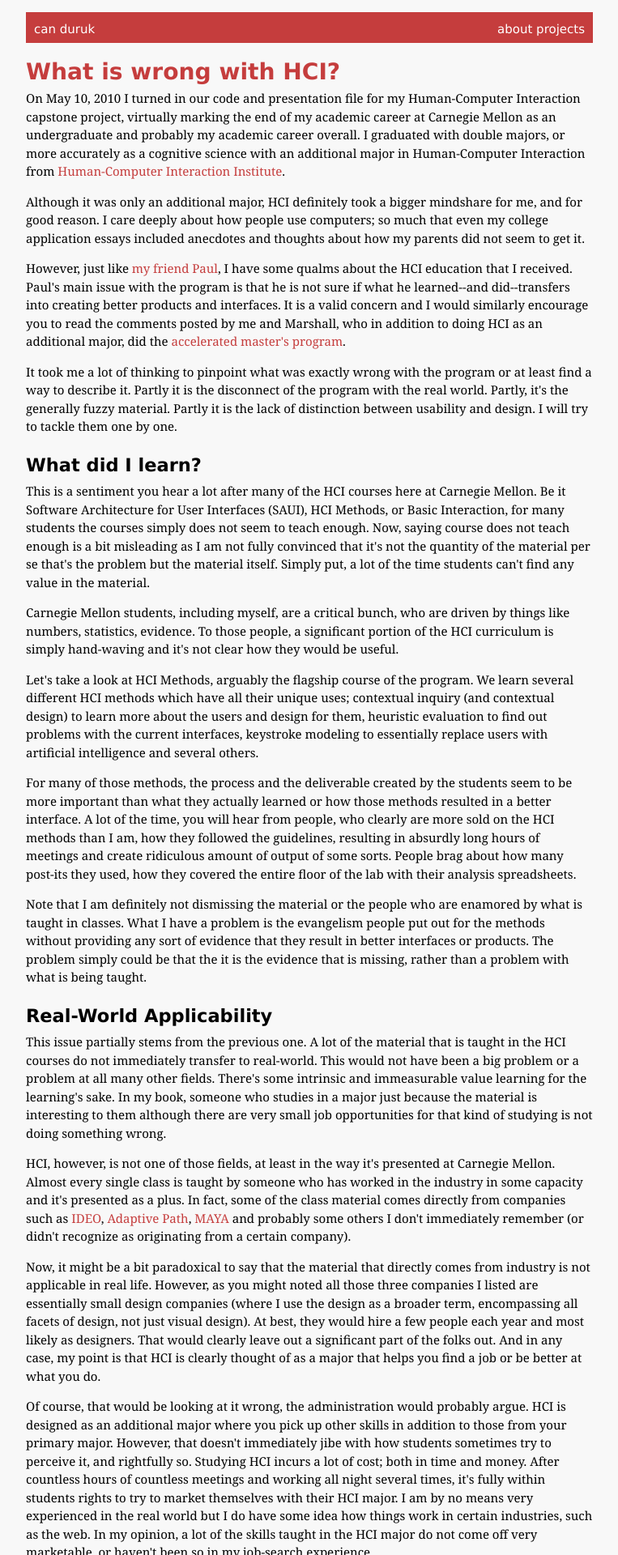
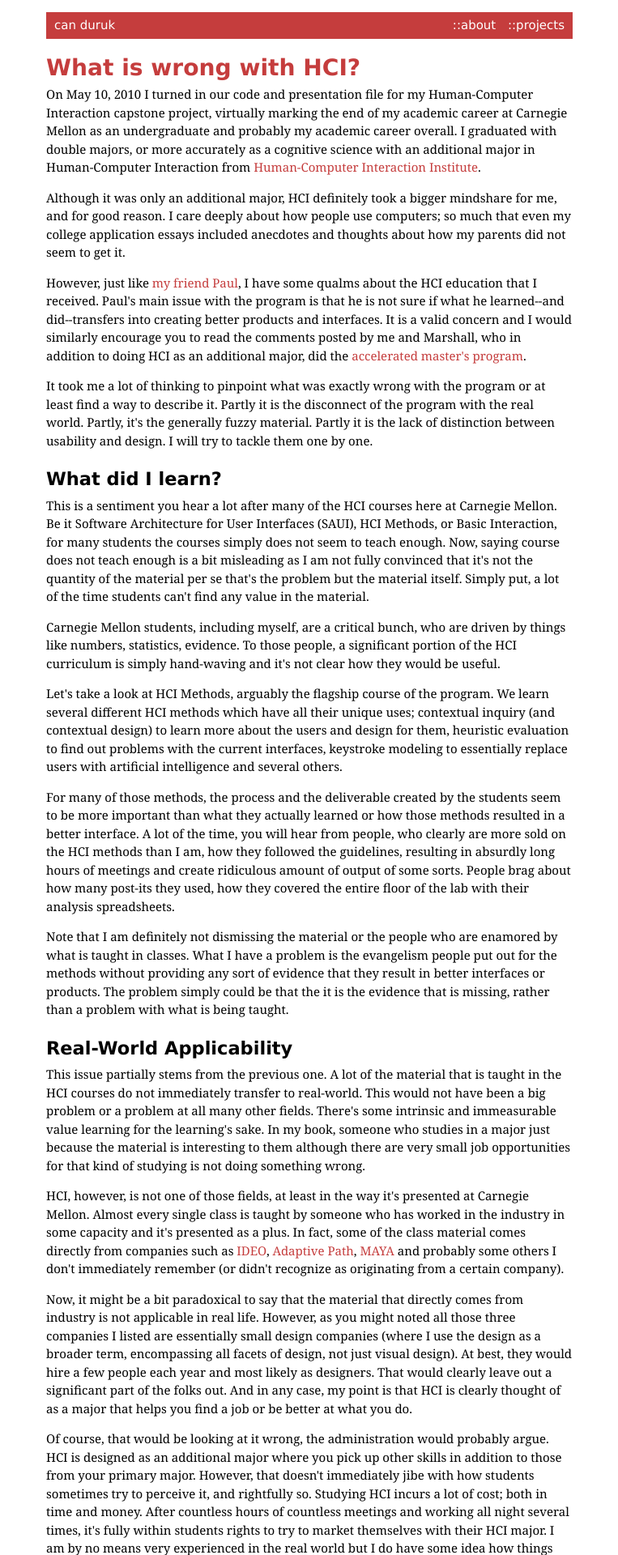
Before and after one commit to cduruk/old.cduruk.github.com, a Jekyll site: the page built from index.html, in a window 1280 px wide. Shown: the top 1920 px of the page at 81% size, without its empty margins (258-1021 px from the left). Built offline with Jekyll 4.4.1, drawn with Linux system fonts in a browser that asks for light colours; Markdown is read by kramdown in place of the engine named in the settings.

Commit message:
White bg

```diff
--- a/static/css/screen.css
+++ b/static/css/screen.css
@@ -2,7 +2,6 @@
 /* General Styleguide */
 
 body {
-  background  : #f8f8f8;
   font-family : "lucida grande", tahoma, verdana, arial, sans-serif;
   font-size   : 15px;
   line-height : 1.5em;
@@ -50,16 +49,15 @@
 div#header {
   background-color : #c53d3d;
   color            : #fff;
-  padding          : 10px 10px 5px 0px;
+  padding          : 5px 10px 5px 10px;
   margin-bottom    : 15px;
   margin-top       : 15px;
-  padding-left     : 10px;
   text-transform   : lowercase;
 }
 
 div#container {
   margin : 0 auto;
-  width  : 700px;
+  width  : 650px;
 }
 
 ul#navigation {
@@ -67,8 +65,13 @@
 }
 
 ul#navigation li {
-  display    : inline;
-  list-style : none;
+  display      : inline;
+  list-style   : none;
+  padding-left : 10px;
+}
+
+ul#navigation li:before {
+  content: "::";
 }
 
 ul#navigation li a{
```
